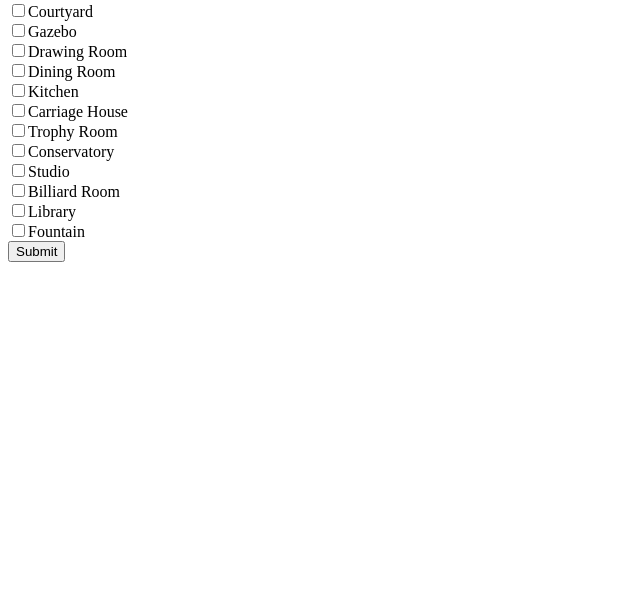
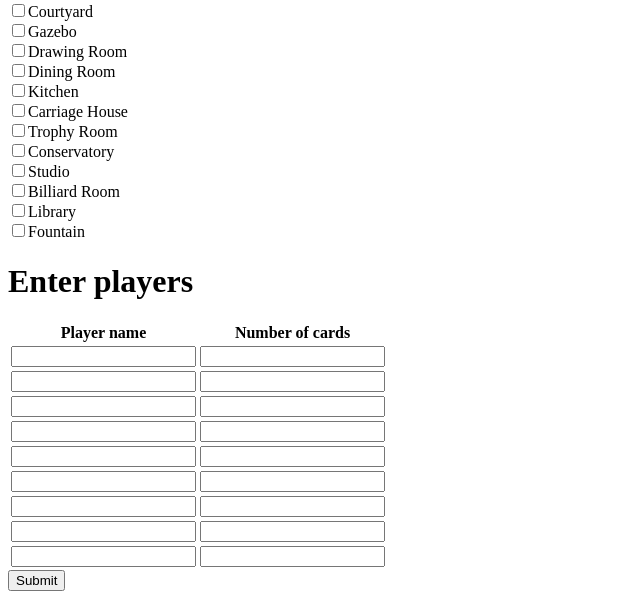
Before and after one commit to melindamorang/Clue_app_Flask, a Flask app: page / in a window 1280 px wide. Shown: the part 619-1218 px from the top of the page, without its empty margins (0-640 px from the left). Before the commit the page ends 881 px from the top, so only its background shows below. Run offline with Flask 2, Linux system fonts and the light colour scheme.

Commit message:
Add player class
Helps us track cards owned by players; implements some logic for determining if a player has a card.

```diff
--- a/application.py
+++ b/application.py
@@ -46,8 +46,57 @@ rooms = [
     "Fountain"
 ]
 
+class player():
+    def __init__(name, num_cards):
+        self.name = name
+        self.num_cards = num_cards
+        self.has = []
+        self.does_not_have = []
+        self.at_least_one = []
+
+    def add_card(card):
+        if card in self.has:
+            # We already knew this.
+            return
+        self.has.append(card)
+        # Clean up at_least_ones with this card in it
+        for i in range(0, len(self.at_least_one)):
+            guess = self.at_least_one[i]  # A guess will have either 2 or 3 cards in it
+            if card in guess:
+                if set(guess).issubset(set(self.has)):
+                    # All remaining cards in the at_least_one guess belong to this player.
+                    # We won't get any further info out of this guess, so delete it.
+                    del self.at_least_one[i]
+        # Since this player has this card, no one else does.
+        for plyr in [p for p in players.keys() if p != self.name]:
+            plyr.enter_not_has(card)
+
+    def enter_not_has(card):
+        """Indicate that a player does not have a certain card.
+
+        Go through logic to see if we can learn anything else from this information.
+        """
+        if card in self.does_not_have:
+            # We already knew this.
+            return
+        self.does_not_have.append(card)
+        # Go through prior guesses where we know they had at least one of the cards
+        # and see if we can eliminate anything.
+        for i in range(0, len(self.at_least_one)):
+            guess = self.at_least_one[i]  # A guess will have either 2 or 3 cards in it
+            if card in guess:
+                guess.remove(card)
+                if len(guess) == 1:
+                    # We learned something!
+                    # The player must have the remaining card in the guess
+                    add_card(guess[0])
+                    del self.at_least_one[i]
+                else:
+                    # We narrowed things down. Update at_least_one.
+                    self.at_least_one[i] = guess
+
 # Players in the current game
-players = ["Andy", "Susan", "Sarah", "Maud", "Sandy"]
+players = {}
 
 # My detective notebook, indicating what I know about who has what.
 detective_notebook = {
@@ -79,6 +128,13 @@ def enterCards():
     my_suspects = request.form.getlist("suspects")
     my_weapons = request.form.getlist("weapons")
     my_rooms = request.form.getlist("rooms")
+    # Get the names of the other players and how many cards they have
+    for i in range(2, 11):
+        player_name = request.form.get(f"Player_{i}")
+        num_cards = request.form.get(f"num_cards_{i}")
+        if player_name and num_cards:
+            # Initialize a player object
+            players[player_name] = player(player_name, num_cards)
     # Update detective notebook with player's own cards
     for suspect in my_suspects:
         detective_notebook["suspects"][suspect] = "Me"
@@ -93,7 +149,7 @@ def enterCards():
 def snoop():
     return render_template(
         "snoop.html",
-        players=players,
+        players=players.keys(),
         suspects=[suspect for suspect in suspects if detective_notebook["suspects"][suspect] != "Me"],
         weapons=[weapon for weapon in weapons if detective_notebook["weapons"][weapon] != "Me"],
         rooms=[room for room in rooms if detective_notebook["rooms"][room] != "Me"]
@@ -104,6 +160,8 @@ def enterSnoop():
     # Get the player that was snooped and the card seen
     player = request.form.get("player")
     card = request.form.get("card")
+    # Update player info
+    players[player].add_card(card)
     # Update detective notebook with the snoop info
     if card in suspects:
         detective_notebook["suspects"][card] = player
@@ -138,7 +196,7 @@ def enterGuess():
         guessed_suspect=guessed_suspect,
         guessed_weapon=guessed_weapon,
         guessed_room=guessed_room,
-        players=players
+        players=players.keys()
         )
 
 @app.route('/enterDisprove', methods=["POST"])
@@ -150,13 +208,26 @@ def enterDisprove():
     disprover_suspect = request.form.get("disprover_suspect")
     disprover_weapon = request.form.get("disprover_weapon")
     disprover_room = request.form.get("disprover_room")
+    non_disprover = [p for p in players.keys() if p not in [disprover_suspect, disprover_weapon, disprover_room]]
     # Enter retrieved information
     if disprover_suspect:
         detective_notebook["suspects"][guessed_suspect] = disprover_suspect
+        players[disprover_suspect].add_card(guessed_suspect)
+    else:
+        for player in non_disprover:
+            players[player].enter_not_has(guessed_suspect)
     if disprover_weapon:
         detective_notebook["weapons"][guessed_weapon] = disprover_weapon
+        players[disprover_weapon].add_card(guessed_weapon)
+    else:
+        for player in non_disprover:
+            players[player].enter_not_has(guessed_weapon)
     if disprover_room:
         detective_notebook["rooms"][guessed_room] = disprover_room
+        players[disprover_room].add_card(guessed_room)
+    else:
+        for player in non_disprover:
+            players[player].enter_not_has(guessed_room)
     # Render notebook
     return renderMyNotebook()
 
--- a/templates/index.html
+++ b/templates/index.html
@@ -1,8 +1,8 @@
 {% extends "layout.html" %}
 
 {% block body %}
-    <h1>Enter your cards</h1>
     <form action="{{ url_for('enterCards') }}" method="post">
+        <h1>Enter your cards</h1>
         <h2>Suspects</h2>
         {% for suspect in suspects %}
             <input type="checkbox" value="{{ suspect }}" name="suspects">{{ suspect }}<br>
@@ -15,6 +15,19 @@
         {% for room in rooms %}
             <input type="checkbox" value="{{ room }}" name="rooms">{{ room }}<br>
         {% endfor %}
+        <h1>Enter players</h1>
+        <table>
+            <tr>
+                <th>Player name</th>
+                <th>Number of cards</th>
+            </tr>
+            {% for i in range(2, 11) %}
+            <tr>
+                <td><input type="text" name="Player_{{ i }}"></td>
+                <td><input type="number" step="1" name="num_cards_{{ i }}"></td>
+            </tr>
+            {% endfor %}
+        </table>
         <input type="submit" value="Submit">
     </form>
 {% endblock %}
```
